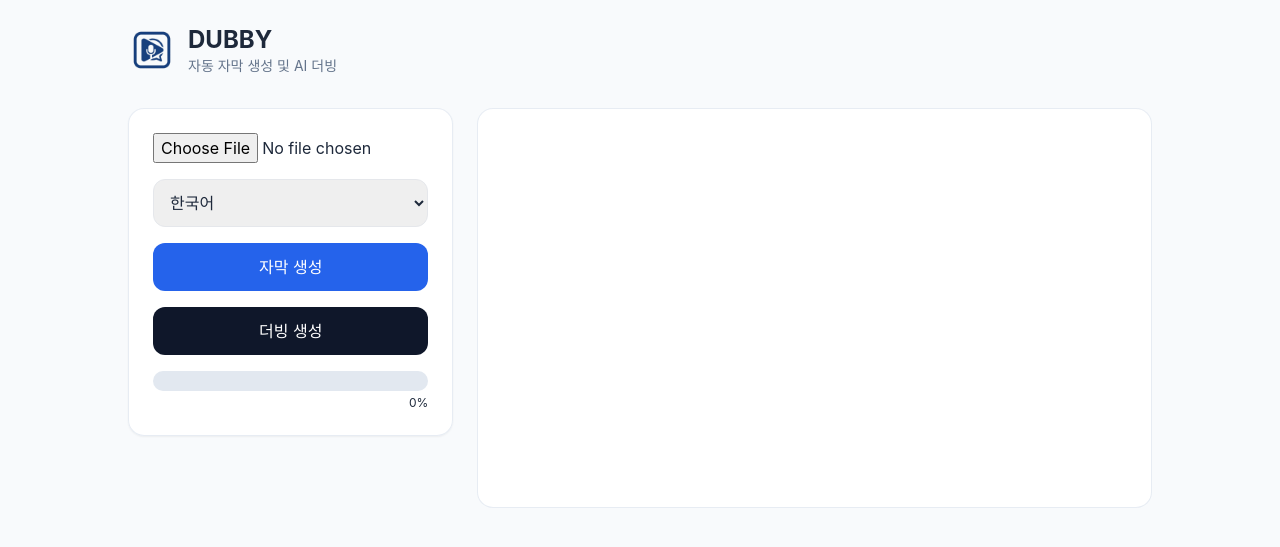
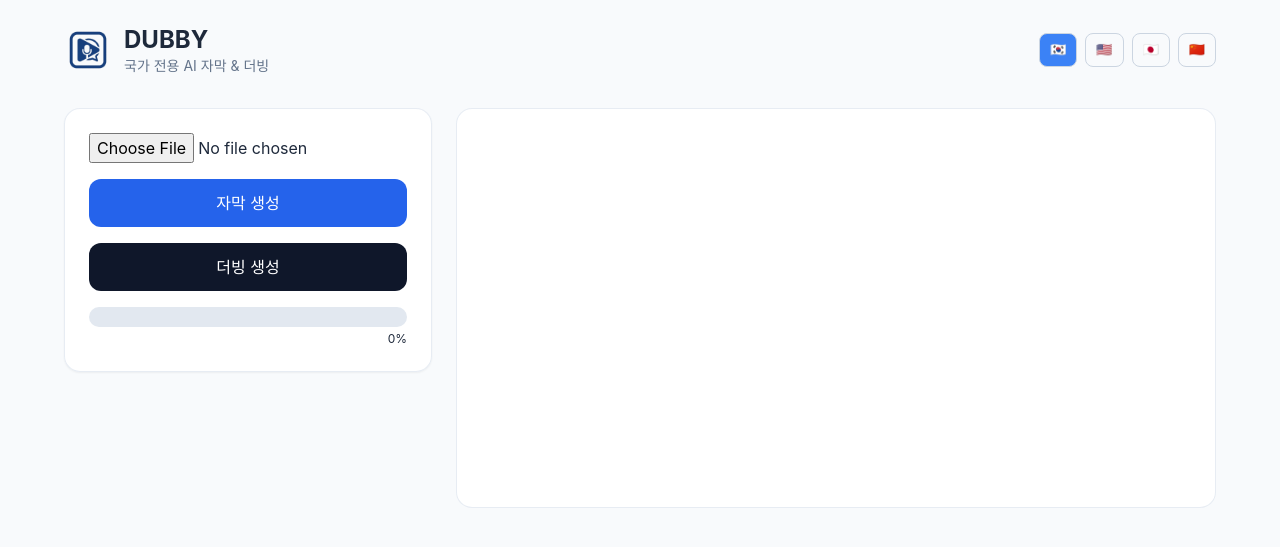
Before and after one commit to yunsu080313-del/real, a Flask app: page / in a window 1280 px wide. Shown: the top 547 px of the page. Run offline with Flask 3, Linux system fonts and the light colour scheme; some libraries are stand-ins or nearby versions.

Commit message:
Update index.html

```diff
--- a/templates/index.html
+++ b/templates/index.html
@@ -26,35 +26,54 @@ body {
     border-radius: 10px;
     transition: width 0.2s ease;
 }
+
+.country-btn {
+    padding: 6px 10px;
+    border-radius: 8px;
+    border: 1px solid #cbd5e1;
+    font-size: 13px;
+    cursor: pointer;
+}
+
+.country-btn.active {
+    background-color: #3b82f6;
+    color: white;
+}
 </style>
 </head>
 
 <body class="min-h-screen py-6 px-4">
-<div class="max-w-5xl mx-auto">
 
-<!-- ===== Header ===== -->
-<header class="flex items-center mb-8">
+<!-- ===== 상단 헤더 ===== -->
+<div class="flex justify-between items-center max-w-6xl mx-auto mb-8">
+
+    <!-- 왼쪽 로고 -->
+    <div class="flex items-center">
         <img src="/static/logo.png" alt="DUBBY Logo" class="w-12 h-12 mr-3">
         <div>
             <h1 class="text-2xl font-bold">DUBBY</h1>
-        <p class="text-sm text-slate-500">자동 자막 생성 및 AI 더빙</p>
+            <p class="text-sm text-slate-500">국가 전용 AI 자막 & 더빙</p>
         </div>
-</header>
+    </div>
 
-<main class="grid grid-cols-1 md:grid-cols-12 gap-6">
+    <!-- 오른쪽 국가 모드 -->
+    <div class="flex gap-2">
+        <button class="country-btn active" onclick="setCountry('ko', this)">🇰🇷</button>
+        <button class="country-btn" onclick="setCountry('en', this)">🇺🇸</button>
+        <button class="country-btn" onclick="setCountry('ja', this)">🇯🇵</button>
+        <button class="country-btn" onclick="setCountry('zh-cn', this)">🇨🇳</button>
+    </div>
 
-<!-- ===== 왼쪽 설정 영역 ===== -->
-<div class="md:col-span-5 lg:col-span-4">
+</div>
+
+<!-- ===== 본문 ===== -->
+<div class="max-w-6xl mx-auto grid grid-cols-1 md:grid-cols-12 gap-6">
+
+<!-- 왼쪽 업로드 영역 -->
+<div class="md:col-span-4">
 <div class="glass-card p-6 rounded-2xl shadow-sm space-y-4">
 
 <input type="file" id="videoFile" accept="video/*,audio/*" class="w-full">
-
-        <select id="language" class="w-full p-3 border rounded-xl">
-            <option value="ko">한국어</option>
-            <option value="en">영어</option>
-            <option value="ja">일본어</option>
-            <option value="zh-cn">중국어</option>
-        </select>
 
 <button id="subtitleBtn" class="w-full bg-blue-600 text-white p-3 rounded-xl">
 자막 생성
@@ -75,11 +94,10 @@ body {
 </div>
 </div>
 
-<!-- ===== 오른쪽 영상 영역 ===== -->
-<div class="md:col-span-7 lg:col-span-8">
+<!-- 오른쪽 영상 영역 -->
+<div class="md:col-span-8">
 <div class="glass-card min-h-[400px] p-4 rounded-2xl flex flex-col items-center justify-center">
 
-        <!-- 영상 + 자막 표시 -->
 <video id="resultVideo" controls class="hidden w-full rounded-lg mb-2">
     <track id="subtitleTrack"
            kind="subtitles"
@@ -99,21 +117,21 @@ body {
 </div>
 </div>
 
-</main>
 </div>
 
 <script>
-const resultVideo = document.getElementById("resultVideo");
-const subtitleLink = document.getElementById("subtitleLink");
-const progressBar = document.getElementById("progressBar");
-const progressText = document.getElementById("progressText");
-const subtitleTrack = document.getElementById("subtitleTrack");
+let selectedLanguage = "ko";
+
+function setCountry(lang, btn){
+    selectedLanguage = lang;
+    document.querySelectorAll(".country-btn")
+            .forEach(b => b.classList.remove("active"));
+    btn.classList.add("active");
+}
 
 async function uploadFile(actionType){
 
     const fileInput = document.getElementById("videoFile");
-    const language = document.getElementById("language").value;
-
     if(!fileInput.files[0]){
         alert("파일을 선택하세요.");
         return;
@@ -122,16 +140,18 @@ async function uploadFile(actionType){
     const formData = new FormData();
     formData.append("audio", fileInput.files[0]);
     formData.append("action", actionType);
-    formData.append("subtitle_lang", language);
-    formData.append("dubbing_lang", language);
+    formData.append("subtitle_lang", selectedLanguage);
+    formData.append("dubbing_lang", selectedLanguage);
 
-    // 초기화
+    const progressBar = document.getElementById("progressBar");
+    const progressText = document.getElementById("progressText");
+    const resultVideo = document.getElementById("resultVideo");
+    const subtitleLink = document.getElementById("subtitleLink");
+    const subtitleTrack = document.getElementById("subtitleTrack");
+
     progressBar.style.width = "0%";
     progressText.textContent = "0%";
-    resultVideo.classList.add("hidden");
-    subtitleLink.classList.add("hidden");
 
-    // 가짜 진행률 (서버 응답 대기 중)
     let progress = 0;
     const interval = setInterval(()=>{
         if(progress < 95){
@@ -158,21 +178,17 @@ async function uploadFile(actionType){
     progressBar.style.width = "100%";
     progressText.textContent = "100%";
 
-    // 영상 표시
     if(data.video_path){
         resultVideo.src = data.video_path;
         resultVideo.classList.remove("hidden");
     }
 
-    // 자막 표시
     if(data.subtitle_path){
-
         subtitleLink.href = data.subtitle_path;
         subtitleLink.classList.remove("hidden");
 
-        // ⭐ 영상에 자막 연결
         subtitleTrack.src = data.subtitle_path;
-        subtitleTrack.srclang = language;
+        subtitleTrack.srclang = selectedLanguage;
         subtitleTrack.mode = "showing";
 
         resultVideo.classList.remove("hidden");
```
Lines whose indentation alone changed are shown as unchanged.
